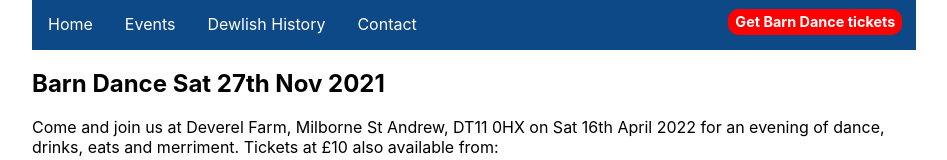
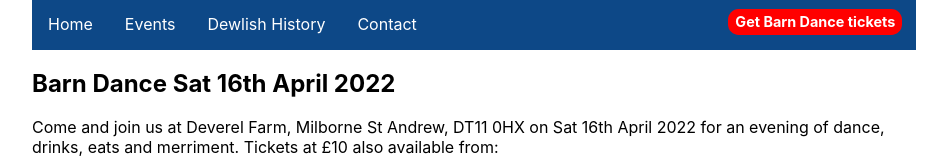
Before and after one commit to srichmond3000/dewlish-platinum, a Next.js app: page /events/barndance in a window 1280 px wide. Shown: the part 152-312 px from the top of the page, without its empty margins (166-1113 px from the left). Built offline with nearby package versions, Linux system fonts and the light colour scheme; no server answers.

Commit message:
Correct date

```diff
--- a/pages/events/barndance.js
+++ b/pages/events/barndance.js
@@ -12,7 +12,7 @@ const BarnDance = () => {
 
   return (
     <Layout title='Barn Dance'>
-      <h2>Barn Dance Sat 27th Nov 2021</h2>
+      <h2>Barn Dance Sat 16th April 2022</h2>
       <div id='embedTS_JFHDE' style={{ width: '100%' }}></div>
       <p>
         Come and join us at Deverel Farm, Milborne St Andrew, DT11 0HX on Sat
```
